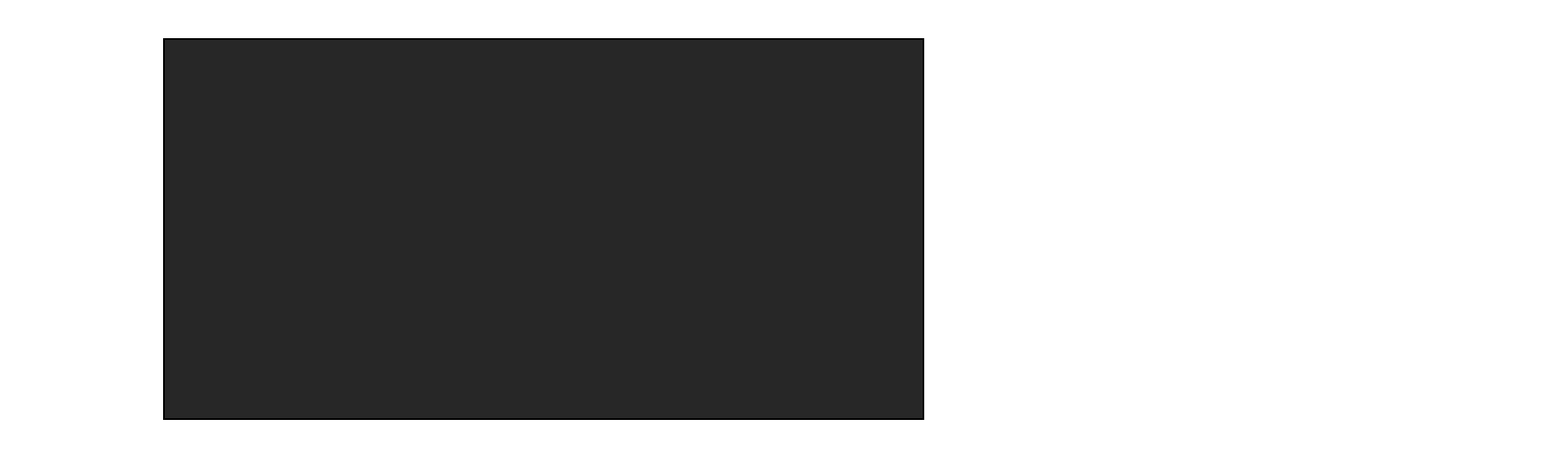
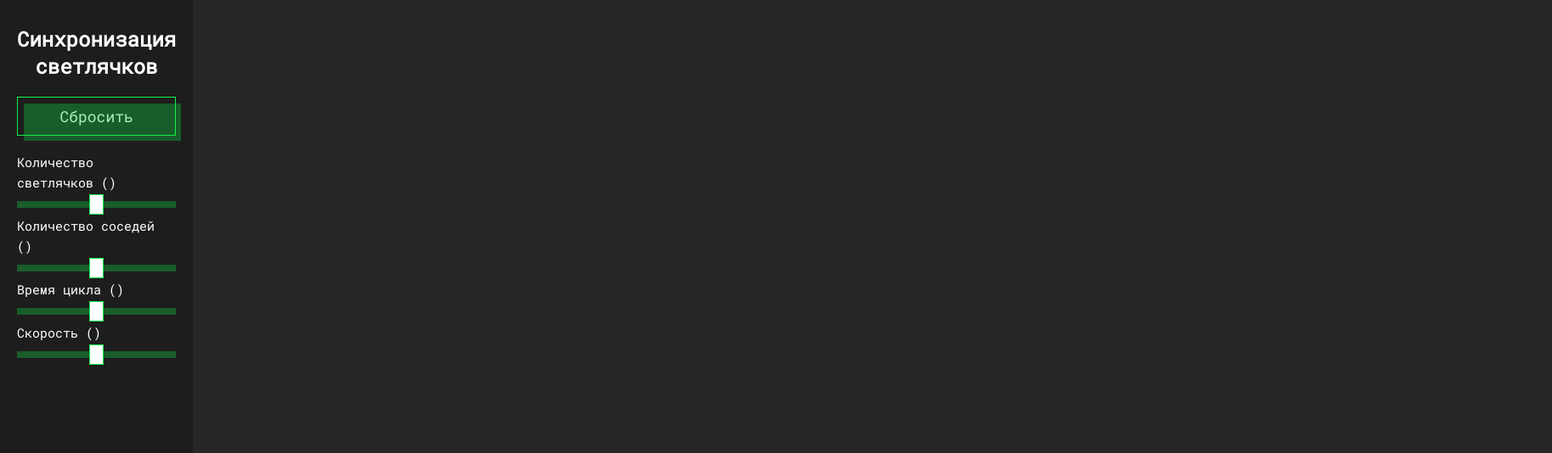
Before and after one commit to Kovarniy/sync-fireflies, a website: page index.html in a window 1280 px wide. Shown: the whole page at 85% size, 1827 px wide, since content can reach past the window. Drawn offline with nearby package versions, Linux system fonts and the light colour scheme.

Commit message:
feat(page-settings): update page style and add controls

```diff
--- a/index.html
+++ b/index.html
@@ -5,27 +5,56 @@
     <meta http-equiv="X-UA-Compatible" content="IE=edge" />
     <meta name="viewport" content="width=device-width, initial-scale=1.0" />
     <title>Sync Fireflies</title>
+
+    <link rel="preconnect" href="https://fonts.gstatic.com">
+    <link href="https://fonts.googleapis.com/css2?family=Roboto+Mono&display=swap" rel="stylesheet">
+    <link rel="stylesheet" href="./styles/main.css"/>
+
     <!-- Compiled and minified CSS -->
-    <link
+    <!-- <link
       rel="stylesheet"
       href="https://cdnjs.cloudflare.com/ajax/libs/materialize/1.0.0/css/materialize.min.css"
-    />
+    /> -->
 
     <!-- Compiled and minified JavaScript -->
-    <script src="https://cdnjs.cloudflare.com/ajax/libs/materialize/1.0.0/js/materialize.min.js"></script>
+    <!-- <script src="https://cdnjs.cloudflare.com/ajax/libs/materialize/1.0.0/js/materialize.min.js"></script> -->
     <script type="module" src="./dist/app.js" defer></script>
   </head>
-  <style>
-    canvas {
-      width: 100%;
-      height: 80%;
-      border: 2px solid black;
-      background-color: #272727;
-    }
-  </style>
-  <body style="padding-top: 3rem">
-    <div class="container">
-      <canvas></canvas>
-    </div>
+  <body>
+    <main class="main">
+      <aside class="settings">
+        <h1 class="settings__title">Синхронизация светлячков</h1>
+        <button class="button" id="regenerate-button">Сбросить</button>
+        <div class="input">
+          <label class="label" for="fireflies-counter-range">
+            Количество светлячков
+            (<span id="fireflies-counter-current"></span>)
+          </label>
+          <input id="fireflies-counter-range" type="range" min="10" max="150" step="1"/>
+        </div>
+        <div class="input">
+          <label class="label" for="neighbors-counter-range">
+            Количество соседей
+            (<span id="neighbors-counter-current"></span>)
+          </label>
+          <input id="neighbors-counter-range" type="range" min="3" max="15" step="1"/>
+        </div>
+        <div class="input">
+          <label class="label" for="cycle-counter-range">
+            Время цикла
+            (<span id="cycle-counter-current"></span>)
+          </label>
+          <input id="cycle-counter-range" type="range" min="100" max="1500" step="10"/>
+        </div>
+        <div class="input">
+          <label class="label" for="speed-counter-range">
+            Скорость
+            (<span id="speed-counter-current"></span>)
+          </label>
+          <input id="speed-counter-range" type="range" min="10" max="200" step="5"/>
+        </div>
+      </aside>
+      <canvas class="canvas"></canvas>
+    </main>
   </body>
 </html>
--- /dev/null
+++ b/styles/buttons.css
@@ -0,0 +1,48 @@
+.button {
+  display: inline-block;
+  position: relative;
+
+  margin-bottom: 1em;
+  padding: 10px;
+
+  font-family: inherit;
+  font-size: 1em;
+
+  outline: none;
+  background: none;
+
+  border: 1px solid var(--main-color);
+  color: #eee;
+}
+
+.button::after {
+  content: '';
+
+  display: block;
+  position: absolute;
+  top: 7px;
+  left: 7px;
+  width: 100%;
+  height: 100%;
+
+  background-color: var(--main-color-dark);
+
+  transition: top 75ms ease-in-out, left 75ms ease-in-out;
+}
+
+.button:hover::after {
+  top: 0;
+  left: 0;
+}
+
+.button:active::after {
+  background-color: var(--main-color-active);
+}
+
+.button:focus {
+  outline: 3px solid gray;
+}
+
+.button:focus:not(:focus-visible) {
+  outline: 0;
+}
--- /dev/null
+++ b/styles/colors.css
@@ -0,0 +1,5 @@
+:root {
+  --main-color: rgb(17, 240, 73);
+  --main-color-dark: rgba(17, 240, 73, .3);
+  --main-color-active: rgba(17, 240, 73, .5);
+}
--- /dev/null
+++ b/styles/input-range.css
@@ -0,0 +1,63 @@
+/* Reset default styles */
+
+input[type=range] {
+  margin: 8px 0;
+  width: 100%;
+
+  background-color: transparent;
+  -webkit-appearance: none;
+}
+
+input[type=range]:focus {
+  outline: none;
+}
+
+/* Webkit and Chromium styles */
+
+input[type=range]::-webkit-slider-runnable-track {
+  width: 100%;
+  height: 8px;
+
+  border: 0;
+  background-color: var(--main-color-dark);
+
+  cursor: pointer;
+}
+
+input[type=range]::-webkit-slider-thumb {
+  margin-top: -8px;
+  width: 17px;
+  height: 24px;
+
+  border: 1px solid var(--main-color);
+  background-color: #fff;
+
+  cursor: pointer;
+  -webkit-appearance: none;
+}
+
+input[type=range]:focus::-webkit-slider-runnable-track {
+  background-color: var(--main-color);
+}
+
+/* Mozilla styles */
+
+input[type=range]::-moz-range-track {
+  width: 100%;
+  height: 8px;
+
+  border: 0;
+  background-color: var(--main-color-dark);
+
+  cursor: pointer;
+}
+
+input[type=range]::-moz-range-thumb {
+  width: 17px;
+  height: 24px;
+
+  border: 1px solid var(--main-color);
+  background-color: #fff;
+
+  cursor: pointer;
+}
--- /dev/null
+++ b/styles/inputs.css
@@ -0,0 +1,4 @@
+.label {
+  font-size: 15px;
+  color: #fff;
+}
--- /dev/null
+++ b/styles/main.css
@@ -0,0 +1,36 @@
+@import url('./reset.css');
+@import url('./colors.css');
+@import url('./buttons.css');
+@import url('./inputs.css');
+@import url('./input-range.css');
+
+.main {
+  display: flex;
+  flex-direction: row;
+
+  width: 100vw;
+  height: 100vh;
+}
+
+.settings {
+  display: flex;
+  flex-direction: column;
+
+  width: 20%;
+  padding: 10px 20px;
+
+  background-color: #1d1d1d;
+}
+
+.settings__title {
+  text-align: center;
+  font-size: 24px;
+  color:#fff;
+}
+
+.canvas {
+  flex: 1;
+  padding: 0;
+  margin: 0;
+  background-color: #272727;
+}
--- /dev/null
+++ b/styles/reset.css
@@ -0,0 +1,11 @@
+*, *::after, *::before {
+  box-sizing: border-box;
+}
+
+body {
+  margin: 0;
+  padding: 0;
+
+  font-size: 18px;
+  font-family: 'Roboto Mono', monospace;
+}
```
